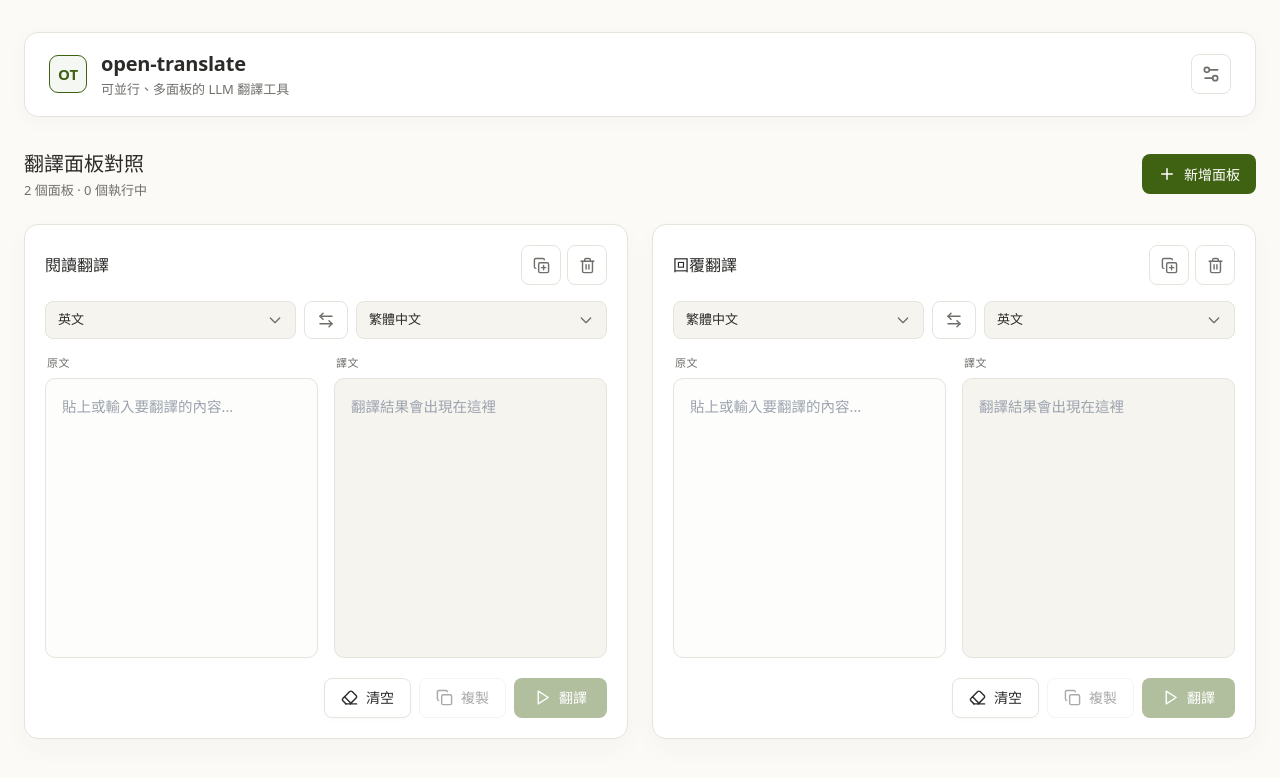
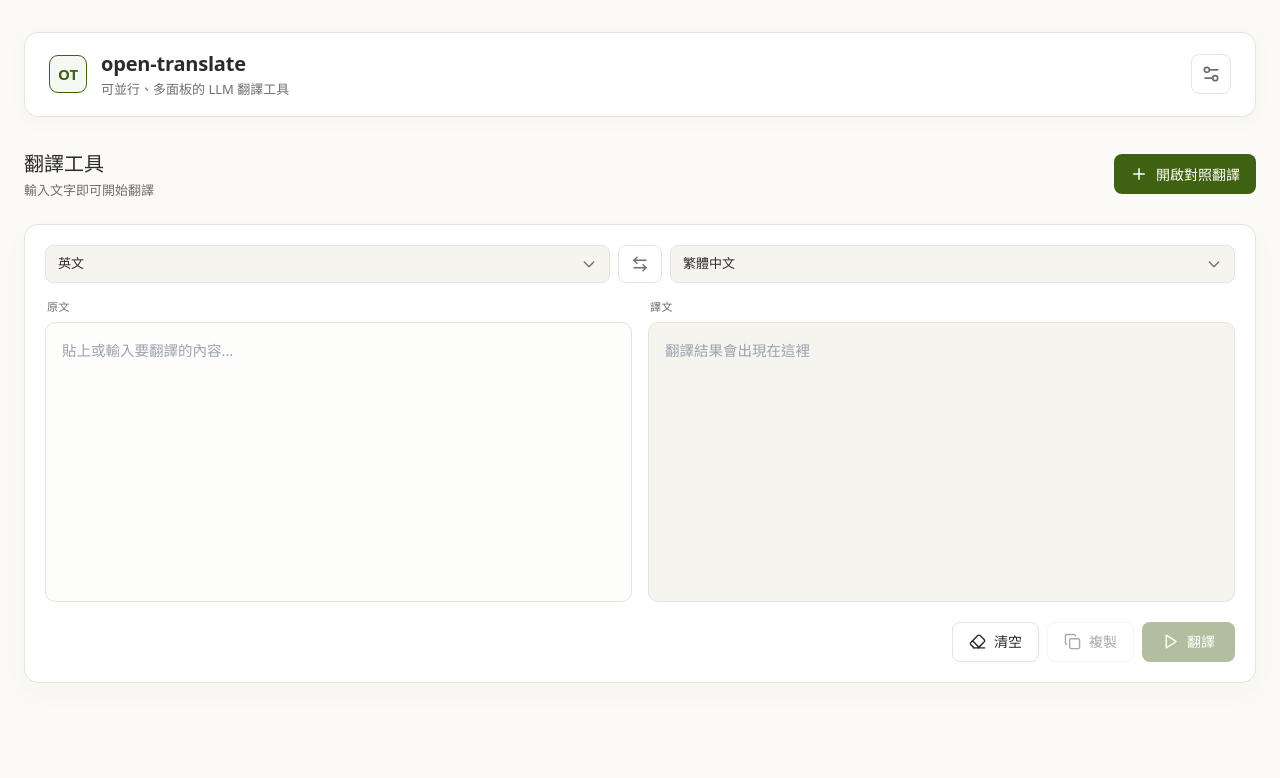
Before and after one commit to tungwu1230/lets-translate, a React (Vite) app: page / in a window 1280 px wide. Shown: the top 778 px of the page. Built offline with nearby package versions, Linux system fonts and the light colour scheme.

Commit message:
UX: default to single panel view and dynamically toggle compare mode header options

```diff
--- a/src/App.tsx
+++ b/src/App.tsx
@@ -22,7 +22,7 @@ function createPanel(index: number, overrides: Partial<TranslationPanelState> =
 
 export default function App() {
   const [settings, setSettings] = useState<ProviderSettings>(() => loadProviderSettings());
-  const [panels, setPanels] = useState<TranslationPanelState[]>(() => [createPanel(1), createPanel(2)]);
+  const [panels, setPanels] = useState<TranslationPanelState[]>(() => [createPanel(1)]);
   const [isSettingsOpen, setIsSettingsOpen] = useState(false);
   const abortControllers = useRef<Record<string, AbortController>>({});
 
@@ -34,6 +34,8 @@ export default function App() {
     const activeCount = panels.filter((panel) => panel.status === "translating").length;
     return { activeCount };
   }, [panels]);
+
+  const isCompareMode = panels.length > 1;
 
   function updatePanel(nextPanel: TranslationPanelState) {
     setPanels((current) => current.map((panel) => (panel.id === nextPanel.id ? nextPanel : panel)));
@@ -66,6 +68,7 @@ export default function App() {
     cancelTranslation(id);
     setPanels((current) => (current.length > 1 ? current.filter((panel) => panel.id !== id) : current));
   }
+
 
   async function runTranslation(panel: TranslationPanelState) {
     cancelTranslation(panel.id);
@@ -152,28 +155,31 @@ export default function App() {
         </div>
       )}
 
-      <section className="toolbar" aria-label="工作區狀態">
+      <section className="toolbar" aria-label="工具列狀態">
         <div>
-          <h2>翻譯面板對照</h2>
+          <h2>{isCompareMode ? "翻譯面板對照" : "翻譯工具"}</h2>
           <p>
-            {panels.length} 個面板 · {summary.activeCount} 個執行中
+            {isCompareMode
+              ? `${panels.length} 個面板 · ${summary.activeCount} 個執行中`
+              : summary.activeCount > 0 ? "翻譯中..." : "輸入文字即可開始翻譯"
+            }
           </p>
         </div>
 
         <div className="toolbar-actions">
-          {panels.some(p => p.input.trim() && p.status !== "translating") && (
+          {isCompareMode && panels.some(p => p.input.trim() && p.status !== "translating") && (
             <button type="button" className="ghost-button translate-all-btn" onClick={runAllTranslations}>
               翻譯全部面板
             </button>
           )}
           <button type="button" className="add-button" onClick={addPanel}>
             <Plus size={18} aria-hidden="true" />
-            新增面板
+            {isCompareMode ? "新增對照面板" : "開啟對照翻譯"}
           </button>
         </div>
       </section>
 
-      <section className="panel-grid" aria-label="翻譯面板">
+      <section className={`panel-grid ${isCompareMode ? "compare-grid" : "single-grid"}`} aria-label="翻譯面板">
         {panels.map((panel) => (
           <TranslationPanel
             key={panel.id}
@@ -184,6 +190,7 @@ export default function App() {
             onDuplicate={() => duplicatePanel(panel)}
             onDelete={() => deletePanel(panel.id)}
             canDelete={panels.length > 1}
+            isCompareMode={isCompareMode}
           />
         ))}
       </section>
--- a/src/components/TranslationPanel.tsx
+++ b/src/components/TranslationPanel.tsx
@@ -25,6 +25,7 @@ interface Props {
   onDuplicate: () => void;
   onDelete: () => void;
   canDelete: boolean;
+  isCompareMode: boolean;
 }
 
 export function TranslationPanel({
@@ -35,6 +36,7 @@ export function TranslationPanel({
   onDuplicate,
   onDelete,
   canDelete,
+  isCompareMode,
 }: Props) {
   const isTranslating = panel.status === "translating";
 
@@ -65,6 +67,7 @@ export function TranslationPanel({
 
   return (
     <article className="translation-panel">
+      {isCompareMode && (
         <header className="panel-header">
           <input
             className="panel-title"
@@ -87,6 +90,8 @@ export function TranslationPanel({
             </button>
           </div>
         </header>
+      )}
+
 
 
       <div className="language-row">
```
Lines whose indentation alone changed are shown as unchanged.
